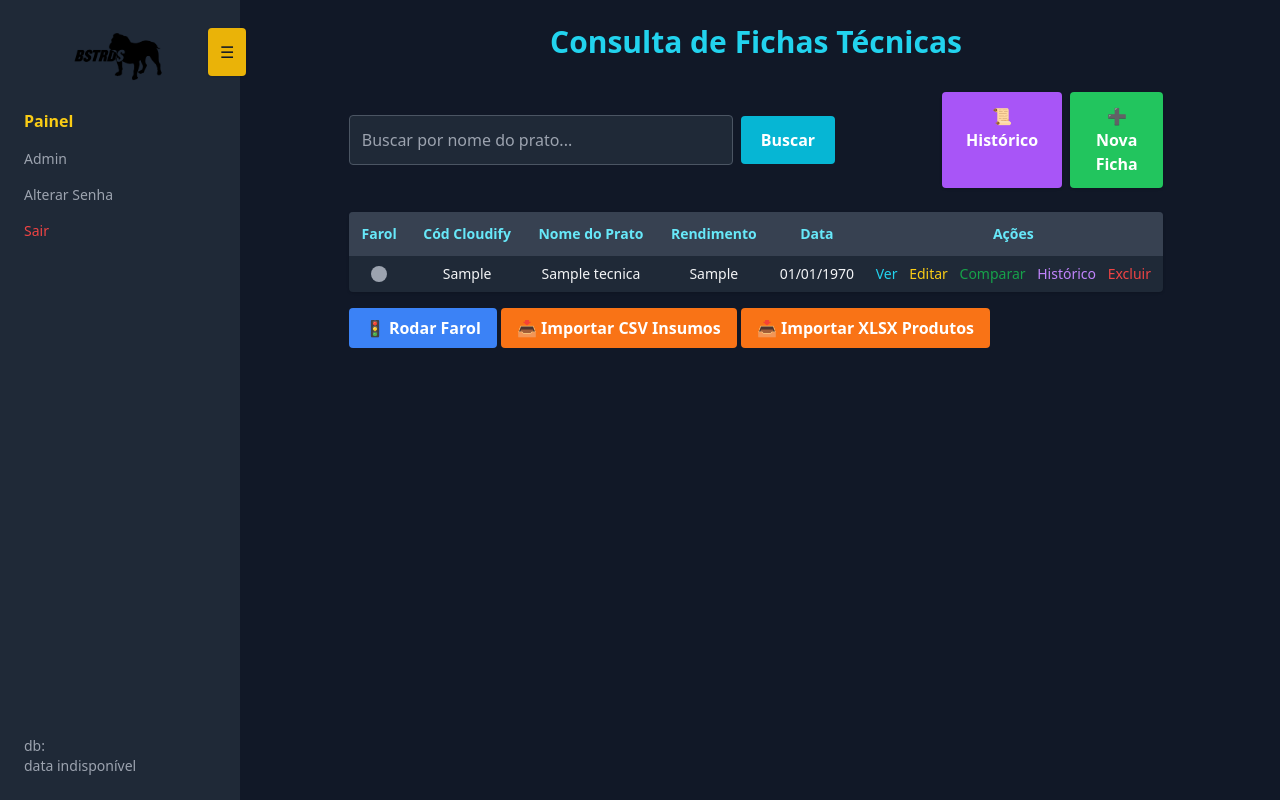
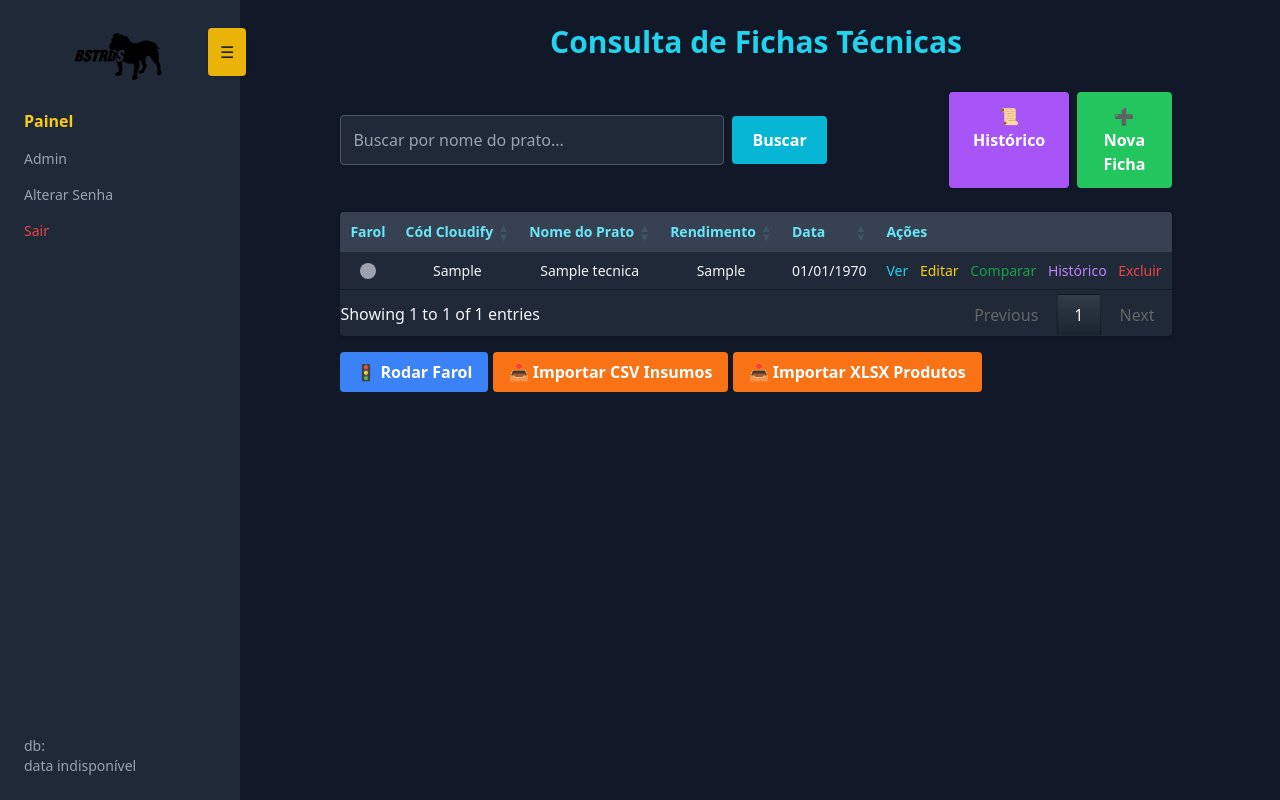
Before and after one commit to fguernieri/intranet, a PHP site: page /intranet/modules/ficha_tecnica/consulta.php in a window 1280 px wide. Run offline with PHP 8.4, Linux system fonts and the light colour scheme; the visitor is signed in with stand-in values (Sample User, id 1); tables that the repository leaves empty or names only in its code hold one stand-in row (values such as "Sample post"); a stand-in replaces the project's code that opens the database connection; some libraries are stand-ins or nearby versions.

Commit message:
consulta sortable

```diff
--- a/modules/ficha_tecnica/consulta.php
+++ b/modules/ficha_tecnica/consulta.php
@@ -22,6 +22,12 @@ $fichas = $stmt->fetchAll(PDO::FETCH_ASSOC);
   <meta name="viewport" content="width=device-width, initial-scale=1.0">
   <script src="https://cdn.tailwindcss.com"></script>
   <link rel="stylesheet" href="../../assets/css/style.css">
+
+<!-- jQuery e DataTables -->
+<script src="https://code.jquery.com/jquery-3.6.0.min.js"></script>
+<link rel="stylesheet" href="https://cdn.datatables.net/1.13.6/css/jquery.dataTables.min.css">
+<script src="https://cdn.datatables.net/1.13.6/js/jquery.dataTables.min.js"></script>
+
 </head>
 <body class="bg-gray-900 text-gray-100 min-h-screen flex">
 
@@ -86,7 +92,7 @@ $fichas = $stmt->fetchAll(PDO::FETCH_ASSOC);
     <?php if (!empty($fichas)): ?>
       <!-- 💻 Desktop: Tabela -->
       <div class="overflow-x-auto bg-gray-800 rounded shadow hidden md:block">
-        <table class="min-w-full text-sm text-center">
+        <table class="min-w-full text-sm text-center" id="tabela-consulta">
           <thead class="bg-gray-700 text-cyan-300">
             <tr>
               <th class="p-3">Farol</th>
@@ -268,5 +274,29 @@ function fecharImportProdutos() {
   </div>
 </div>
 
+
+<script>
+const table = $('#tabela-consulta').DataTable({
+  language: {
+    url: "//cdn.datatables.net/plug-ins/1.13.6/i18n/pt-BR.json"
+  },
+  pageLength: -1, // 👈 exibe todos os registros
+  ordering: true,         // 👈 garante que a ordenação esteja ativada
+  order: [],              // 👈 não define ordenação inicial
+   columnDefs: [
+    { targets: [0, 5], orderable: false } // 👈 desativa ordenação das colunas Farol e Ações
+  ],
+
+
+  initComplete: function () {
+    // Esconde o select padrão
+    $('.dataTables_length').hide();
+    $('.dataTables_filter').hide();
+  }
+
+});
+
+</script>
+
 </body>
 </html>
```
